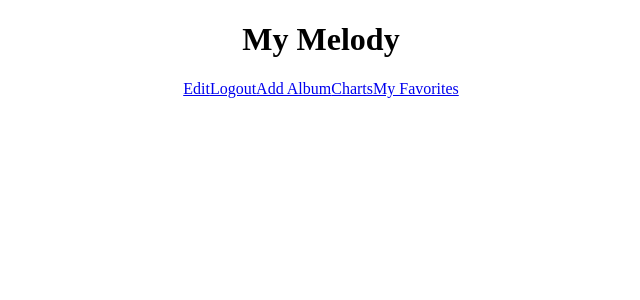
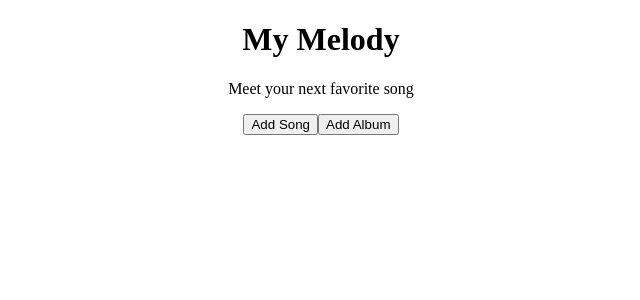
Before and after one commit to annie1289/MyMelody, a React (Create React App) app in the folder client/: page / in a window 1280 px wide. Shown: the top 300 px of the page, without its empty margins (319-959 px from the left). Built offline with nearby package versions, Linux system fonts and the light colour scheme.

Commit message:
login, registration, verify done

```diff
--- a/client/src/App.js
+++ b/client/src/App.js
@@ -2,11 +2,13 @@ import React from 'react'
 import {useState, useEffect} from 'react'
 import { Switch, Route, useHistory } from 'react-router-dom'
 import './App.css';
-import Header from './components/Header'
 import MainContainer from './containers/MainContainer';
 import Registration from './screens/Registration';
 import Login from './screens/Login';
 import { loginUser, registerUser, removeToken, verifyUser } from './services/auth';
+import Layout from './layouts/Layout';
+import MainLanding from './screens/MainLanding'
+
 
 
 function App() {
@@ -40,27 +42,29 @@ function App() {
     setCurrentUser(null);
     localStorage.removeItem('authToken');
     removeToken();
-    history.push('/');
+    history.push('/login');
   }
   return (
-    <div className="App"
+    <Layout
       currentUser={currentUser}
       handleLogout={handleLogout}
     >
-      <h1>My Melody</h1>
-      {/* <Header/> */}
       <Switch>
-        <Route exact path='/login'>
+        <Route path='/login'>
           <Login handleLogin={handleLogin}/>
         </Route>
-        <Route exact path='/registration'>
-        <Registration handleRegister={handleRegister} />
+        <Route path='/registration'>
+          <Registration handleRegister={handleRegister} />
+          </Route>
+        <Route path='/container'>
+        <MainContainer currentUser={currentUser} />
+      </Route>
+      <Route path='/'>
+        <MainLanding/>
         </Route>
-        <Route path='/'>
-        <MainContainer currentUser={currentUser} />
-        </Route>
+
         </Switch>
-    </div>
+    </Layout>
   );
 }
 
--- a/client/src/components/Header.jsx
+++ b/client/src/components/Header.jsx
@@ -1,11 +1,22 @@
 import React from 'react'
 import { Link } from 'react-router-dom'
 
-export default function Layout(props) {
+export default function Header(props) {
+  const { currentUser, handleLogout } = props;
+
   return (
     <div>
       <h1>My Melody</h1>
-      <Link to ='/login'>Login</Link>
+      {
+        currentUser ?
+          <>
+            <p>Nice to see you, {currentUser.username}</p>
+            <button onClick={handleLogout}>Logout</button>
+          </>
+          :
+          <p>Meet your next favorite song</p>
+      }
+
     </div>
   )
 }
--- a/client/src/containers/MainContainer.jsx
+++ b/client/src/containers/MainContainer.jsx
@@ -1,14 +1,28 @@
 import React from 'react'
 import { Link } from 'react-router-dom'
 
-export default function Layout(props) {
+export default function MainContainer(props) {
+
   return (
     <div>
-      <Link to='/editalbum'>Edit</Link>
-      <Link to ='/login'>Logout</Link>
-      <Link to ='/addalbum'>Add Album</Link>
-      <Link to ='/charts'>Charts</Link>
-      <Link to ='/favorites'>My Favorites</Link>
+      <Link to='/editalbum'>   Edit Album   </Link>
+     < br/>
+
+      <Link to='/addalbum'>Add Album   </Link>
+      < br/>
+      <Link to='/addsong'>Add Song</Link>
+      < br/>
+      <Link to='/editsong'>Edit Song</Link>
+      < br/>
+
+      <Link to='/charts'>Charts   </Link>
+
+      <Link to='/favorites'>My Favorites    </Link>
+      < br/>
+
+
+
+
 
     </div>
   )
--- /dev/null
+++ b/client/src/layouts/Layout.jsx
@@ -0,0 +1,13 @@
+import Header from "../components/Header";
+
+export default function Layout(props) {
+  return (
+    <div className="App">
+      <Header
+        currentUser={props.currentUser}
+        handleLogout={props.handleLogout}
+      />
+      {props.children}
+    </div>
+  )
+}
--- a/client/src/screens/Login.jsx
+++ b/client/src/screens/Login.jsx
@@ -1,6 +1,7 @@
 import React from 'react'
 import { useState } from 'react';
 import { Link } from 'react-router-dom';
+import './Login'
 // from David's tasteville code for login
 
 export default function Login(props) {
@@ -42,7 +43,7 @@ export default function Login(props) {
       <br />
       <br />
       <button>Login</button> <br/>
-      <Link to='/register'>Register for an account</Link>
+      <Link to='/registration'>Register for an account</Link>
 
     </form>
   )
--- a/client/src/screens/MainLanding.jsx
+++ b/client/src/screens/MainLanding.jsx
@@ -0,0 +1,17 @@
+import React from 'react'
+import { Link } from 'react-router-dom'
+
+export default function MainLanding() {
+
+  return (
+    <div>
+      <Link to='/CreateSong'>
+        <button className = "create-song">Add Song</button>
+      </Link>
+      <Link to='/CreateAlbum'>
+        <button className = "create-album">Add Album</button>
+      </Link>
+
+</div>
+  )
+}
--- a/client/src/screens/Registration.jsx
+++ b/client/src/screens/Registration.jsx
@@ -0,0 +1,58 @@
+import React from 'react'
+import { useState } from 'react';
+
+export default function Registration(props) {
+  const [formData, setFormData] = useState({
+    username: "",
+    email:"",
+    password: ""
+
+  })
+
+  const handleChange = (e) => {
+    const { name, value } = e.target;
+    setFormData(prevState => ({
+      ...prevState,
+      [name]: value
+    }))
+  }
+
+  return (
+    <form onSubmit={(e) => {
+      e.preventDefault();
+      props.handleRegister(formData);
+    }}>
+      <h3>Register</h3>
+      <label>Username:
+        <input
+          type='text'
+          name='username'
+          value={formData.username}
+          onChange={handleChange}
+        />
+      </label>
+      <br />
+      <label>Email:
+        <input
+          type='text'
+          name='email'
+          value={formData.email}
+          onChange={handleChange}
+        />
+      </label>
+      <br />
+      <label>Password:
+        <input
+          type='password'
+          name='password'
+          value={formData.password}
+          onChange={handleChange}
+        />
+      </label>
+      <br />
+      <br />
+      <button>Register</button> <br/>
+
+    </form>
+  )
+}
```
Also changed, not shown: client/src/components/Footer.jsx (+20 -0 lines), client/src/screens/Login.css (added), 1 other file (tests, documents, lock files or other folders).
